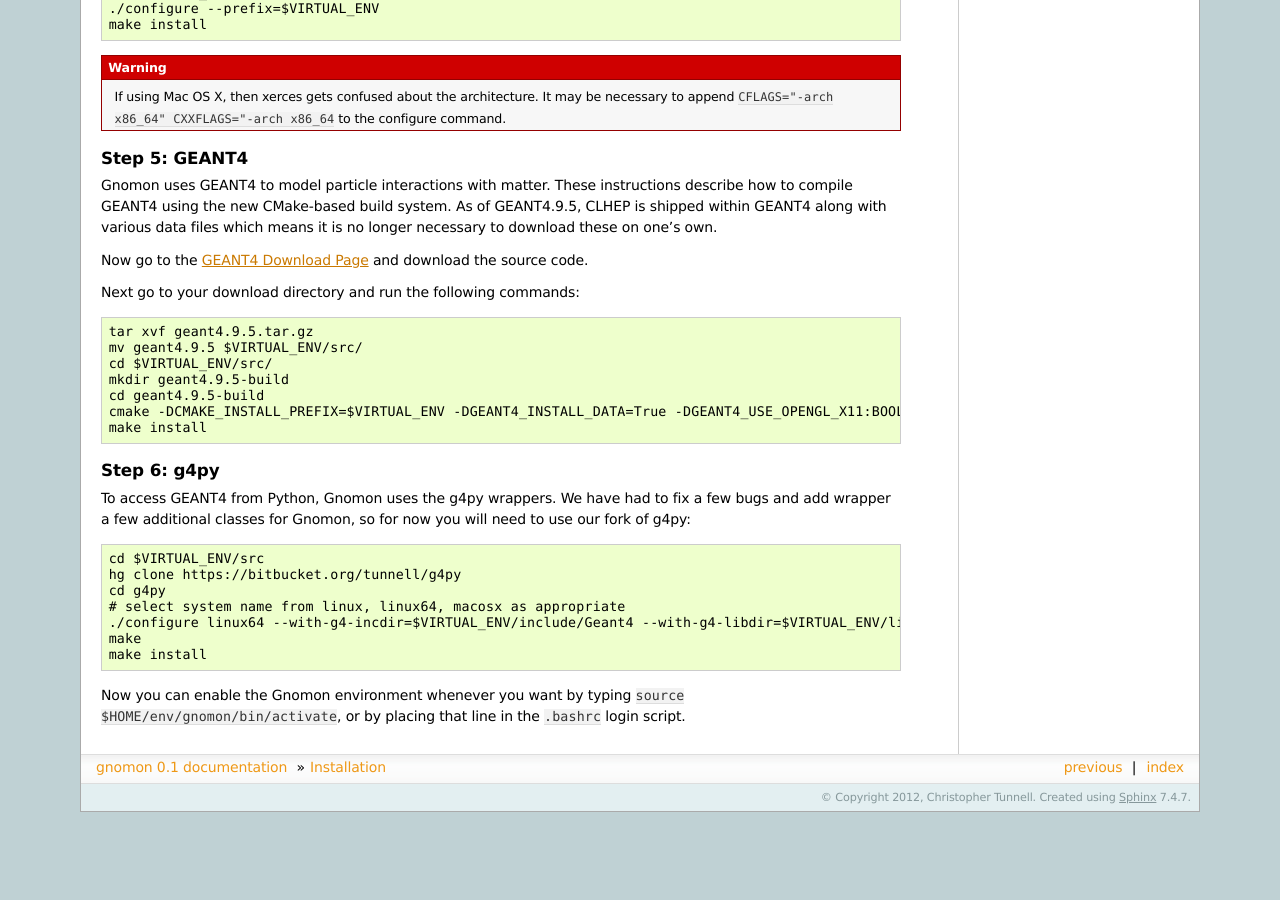
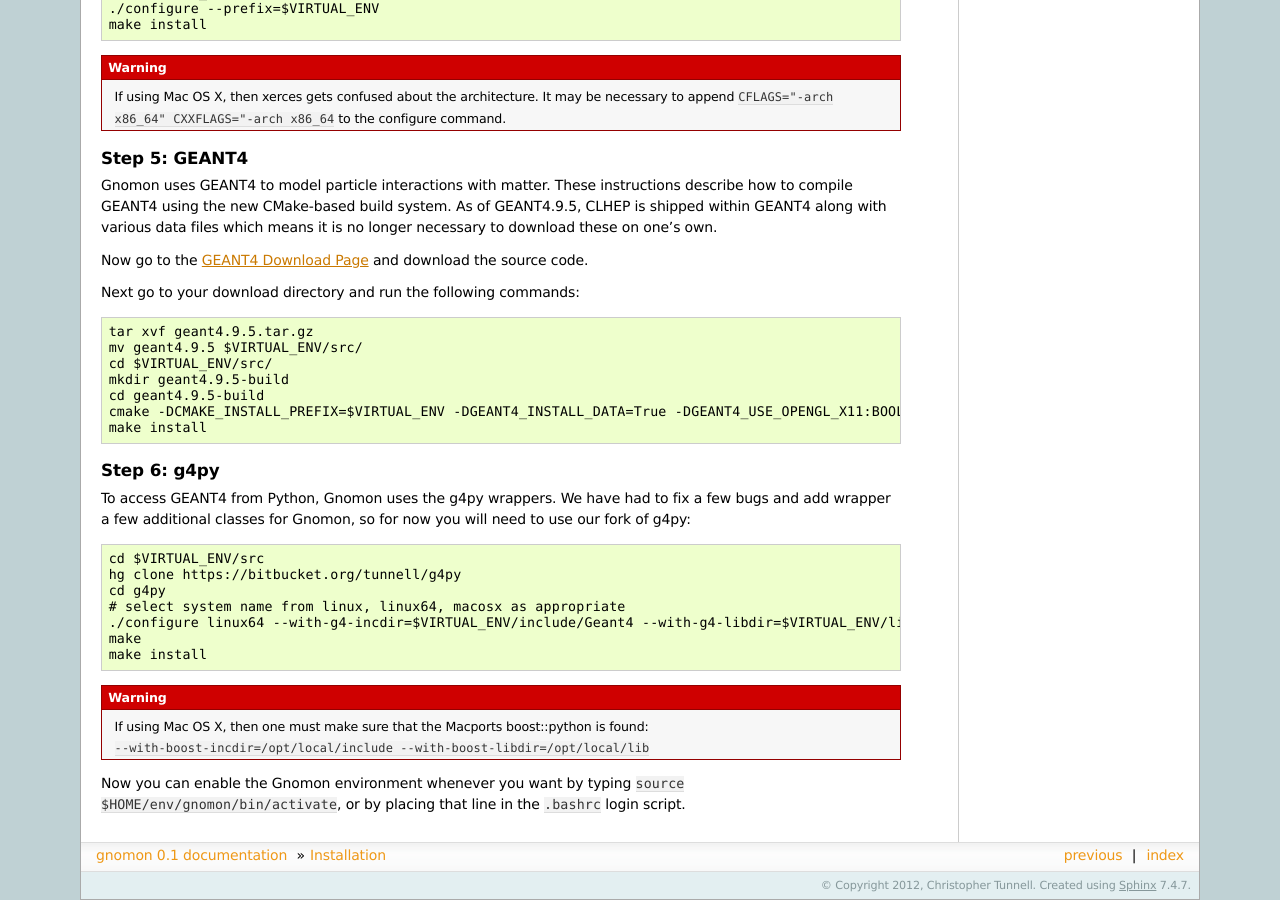
Before and after one commit to nuSTORM/gnomon, a Sphinx documentation site: the page built from doc/source/install.rst, in a window 1280 px wide and 900 px high, scrolled down 2054 px. Built offline with Sphinx 7.4.7, drawn with Linux system fonts in a browser that asks for light colours; before the commit the page ends 2866 px from its top, so only the background shows below that.

Commit message:
building g4py instructions

```diff
--- a/doc/source/install.rst
+++ b/doc/source/install.rst
@@ -166,11 +166,13 @@
   hg clone https://bitbucket.org/tunnell/g4py
   cd g4py
   # select system name from linux, linux64, macosx as appropriate
-  ./configure linux64 --with-g4-incdir=$VIRTUAL_ENV/include/Geant4 --with-g4-libdir=$VIRTUAL_ENV/lib --with-python-libdir=/usr/lib --with-boost-libdir=/usr/lib
+  ./configure linux64 --with-g4-incdir=$VIRTUAL_ENV/include/Geant4 --with-g4-libdir=$VIRTUAL_ENV/lib --with-python-libdir=/usr/lib --with-boost-libdir=/usr/lib --with-xercesc-incdir=$VIRTUAL_ENV/include --with-xercesc-libdir=$VIRTUAL_ENV/lib --prefix=$VIRTUAL_ENV
   make
   make install
 
 
+.. warning:: If using Mac OS X, then one must make sure that the Macports boost::python is found:  ``--with-boost-incdir=/opt/local/include --with-boost-libdir=/opt/local/lib``
+
 Now you can enable the Gnomon environment whenever you want by typing
 ``source $HOME/env/gnomon/bin/activate``, or by placing that line in the
 ``.bashrc`` login script.
```
